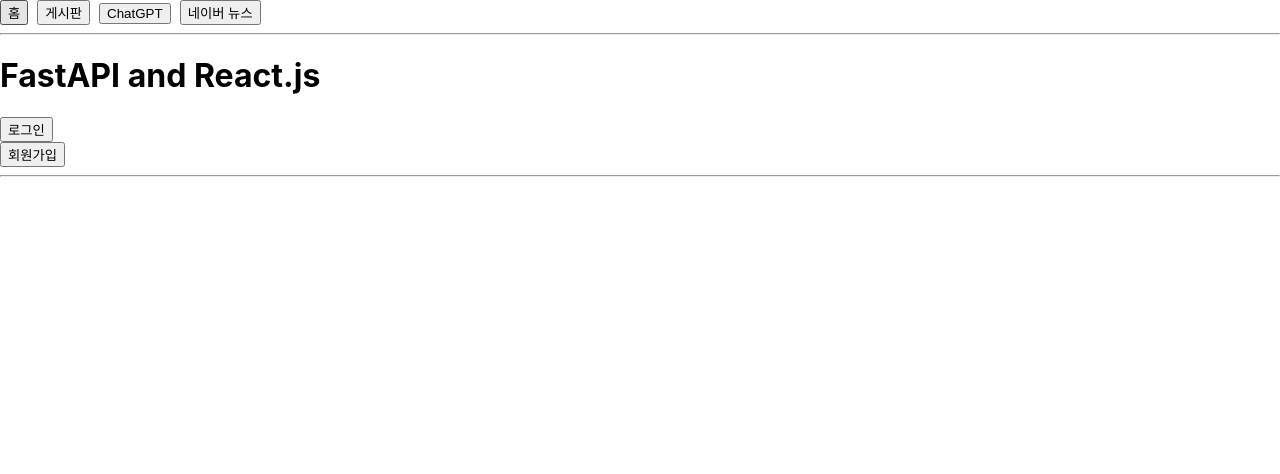
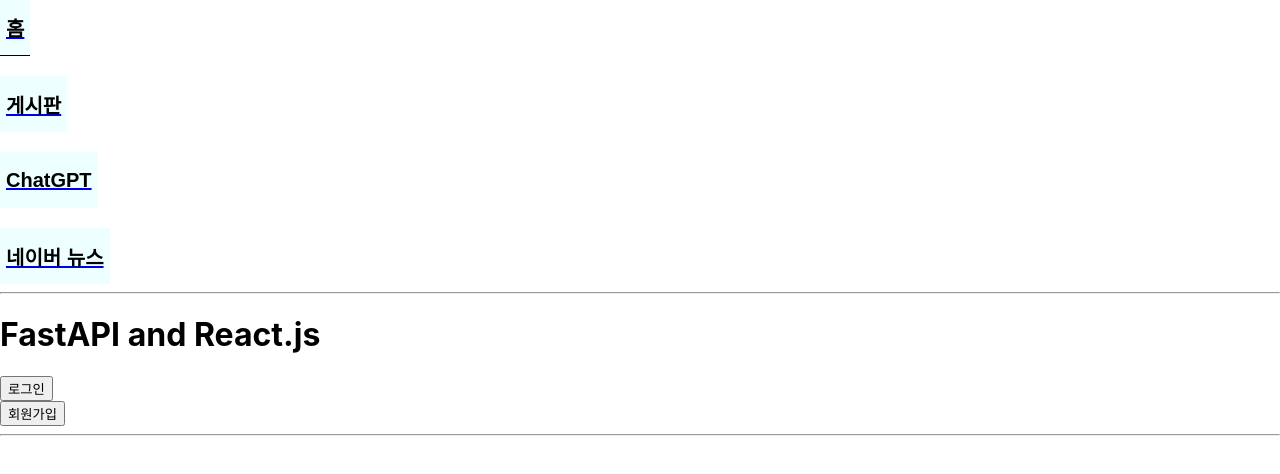
Before and after one commit to tukcomCD2024/KbyC, a React (Create React App) app in the folder frontend/: page / in a window 1280 px wide. Shown: the top 474 px of the page. Built offline with nearby package versions, Linux system fonts and the light colour scheme; no server answers.

Commit message:
Desing: apply Header

```diff
--- a/frontend/src/layout/Header.js
+++ b/frontend/src/layout/Header.js
@@ -1,16 +1,17 @@
 import React from 'react';
 import { Link } from 'react-router-dom';
+import '../App.css'
 
 const Header = () => {
     return (
         <header>
-            <Link to={'/'}><button>홈</button></Link>
+            <Link to={'/'}><button className='App-header-link'>홈</button></Link>
             &nbsp;&nbsp;
-            <Link to={'/board'}><button>게시판</button></Link>
+            <Link to={'/board'}><button className='App-header-link'>게시판</button></Link>
             &nbsp;&nbsp;
-            <Link to={'/service/chatgpt'}><button>ChatGPT</button></Link>
+            <Link to={'/service/chatgpt'}><button className='App-header-link'>ChatGPT</button></Link>
             &nbsp;&nbsp;
-            <Link to={'/service/navernews'}><button>네이버 뉴스</button></Link>
+            <Link to={'/service/navernews'}><button className='App-header-link'>네이버 뉴스</button></Link>
             <hr/>
         </header>
     );
```
